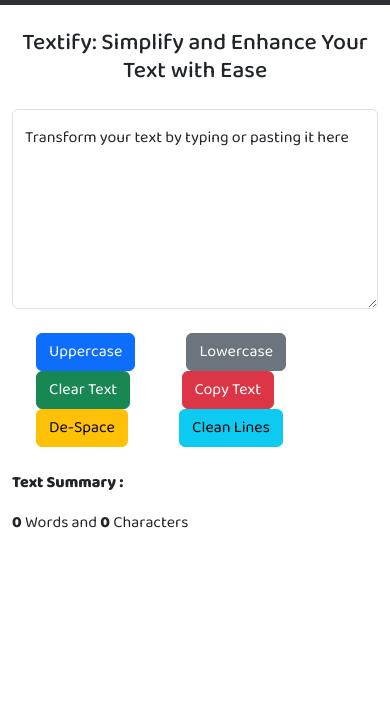
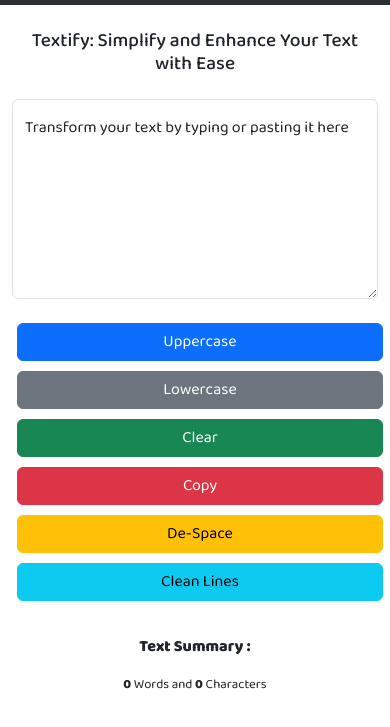
Before and after one commit to ZeeshanMukhtar1/Textify, a plain HTML site: page index.html in a window 390 px wide. Shown: the part 51-778 px from the top of the page. Drawn offline with nearby package versions, Linux system fonts and the light colour scheme.

Commit message:
Add mobile responsiveness to buttons, adjust layout for better user experience, and remove x-axis scrollbar

```diff
--- a/Src/style.css
+++ b/Src/style.css
@@ -12,3 +12,39 @@
 #Word__count {
     font-weight: bold;
 }
+
+/* Media query for small screens */
+@media only screen and (max-width: 767px) {
+
+    /* Adjust styles for small screens */
+    .app__title {
+        font-size: 1.2rem;
+    }
+
+    /* Reduce height of textarea */
+    #Inp__text {
+        height: 150px;
+    }
+
+    /* Adjust button styles */
+    .buttons button {
+        margin-bottom: 10px;
+        width: 100%;
+        margin-left: 5px !important;
+        margin-right: 5px !important;
+    }
+
+    .info {
+        text-align: center;
+        font-size: small;
+
+    }
+
+    p {
+        text-align: center;
+    }
+
+    body {
+        overflow-x: hidden;
+    }
+}
--- a/index.html
+++ b/index.html
@@ -78,8 +78,8 @@
       <div class="buttons my-4">
         <button id="Uppercase" type="button" class="btn btn-primary mx-4 ">Uppercase</button>
         <button  id="Lowercase" type="button" class="btn btn-secondary mx-4">Lowercase</button>
-        <button  id="clear__btn" type="button" class="btn btn-success mx-4">Clear Text</button>
-        <button  id="Copy__btn" type="button" class="btn btn-danger mx-4">Copy Text</button>
+        <button  id="clear__btn" type="button" class="btn btn-success mx-4">Clear</button>
+        <button  id="Copy__btn" type="button" class="btn btn-danger mx-4">Copy</button>
         <button  id="Spaces__Removal__btn" type="button" class="btn btn-warning mx-4">De-Space</button>
         <button id="Clean__Lines__btn"  type="button" class="btn btn-info mx-4">Clean Lines</button>
         <!-- <button type="button" class="btn btn-light">Light</button>
```
